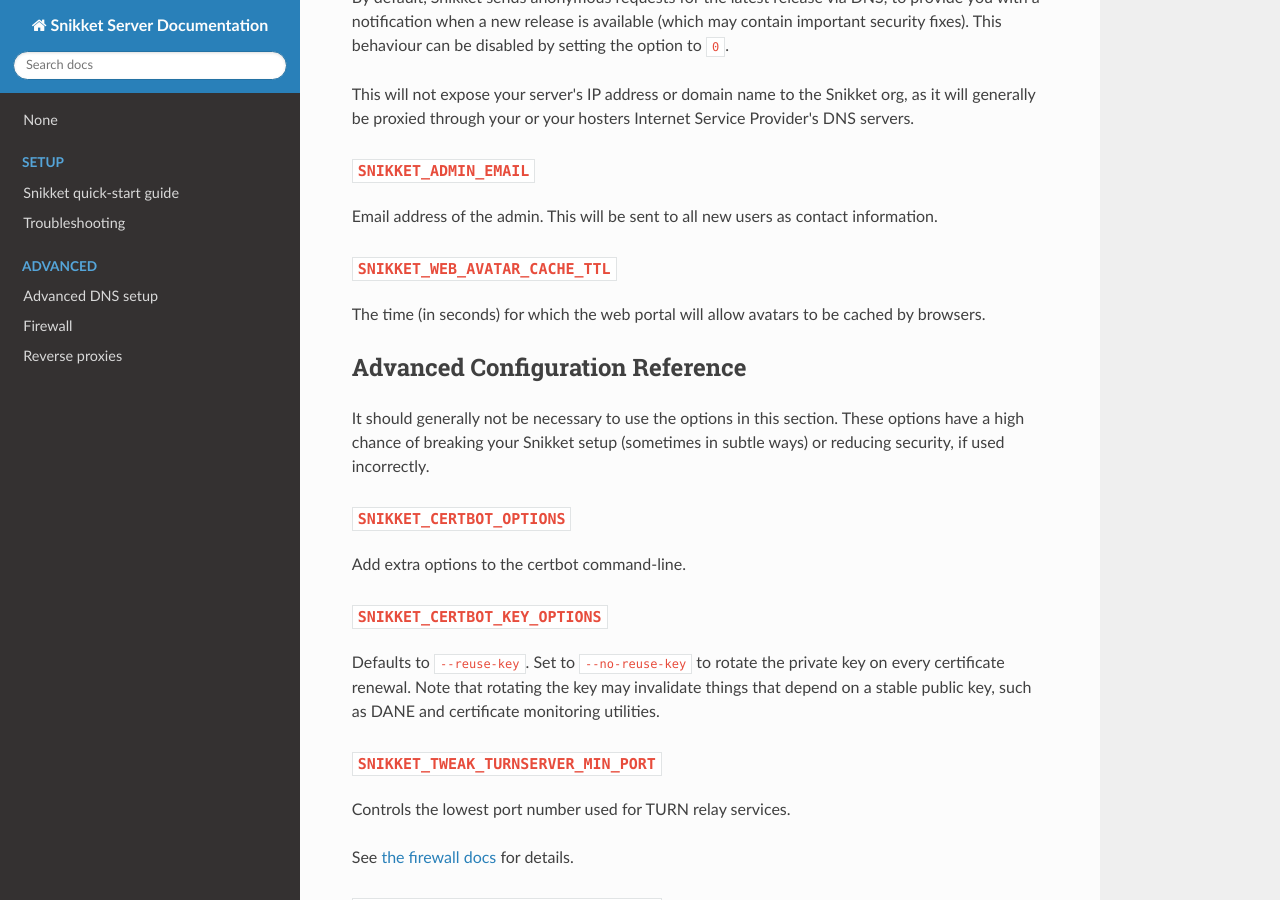
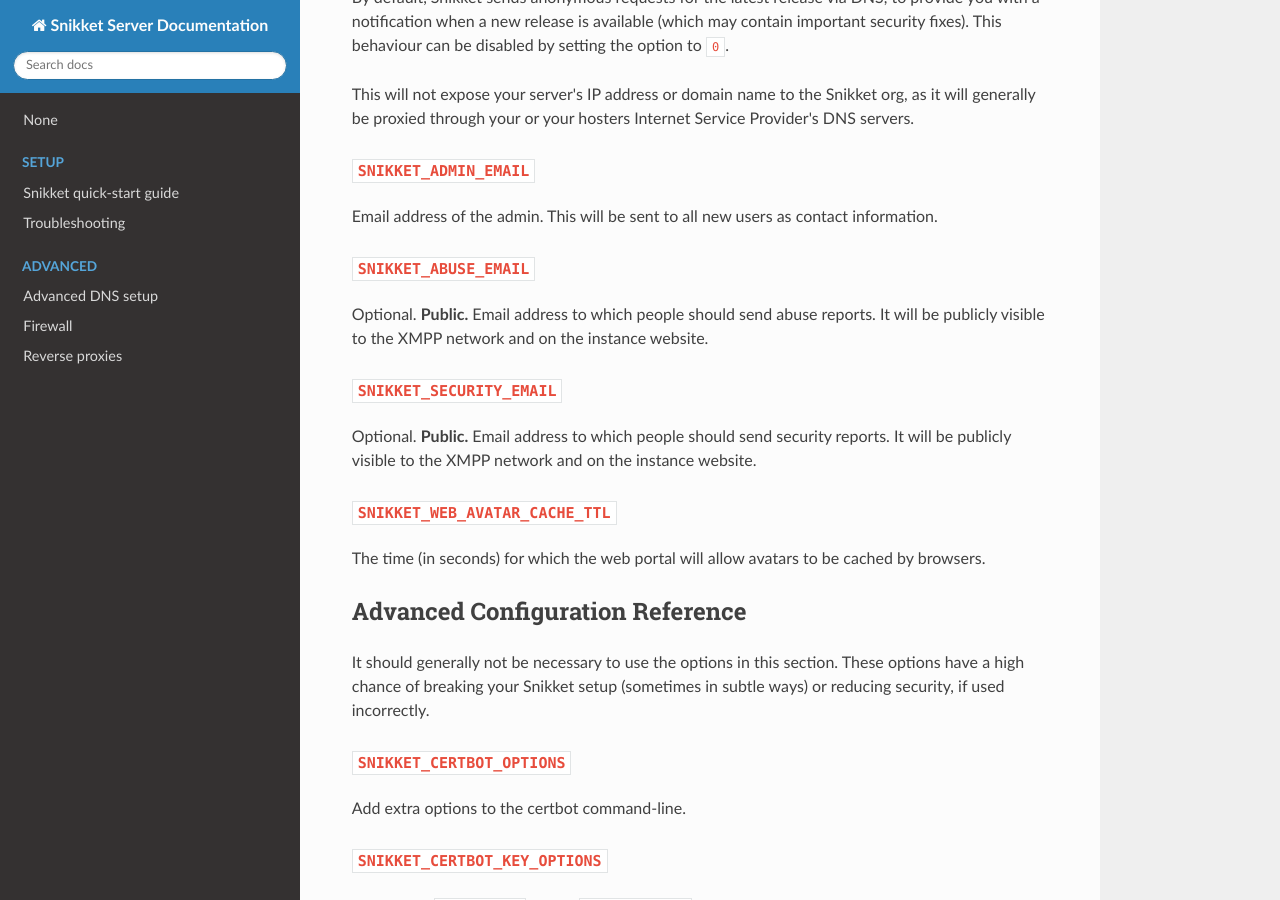
Before and after one commit to snikket-im/snikket-server, an MkDocs documentation site: the page built from docs/advanced/config.md, in a window 1280 px wide and 900 px high, scrolled down 2126 px. Built offline with MkDocs 1.6.1, drawn with Linux system fonts in a browser that asks for light colours; nearby versions of some CDN libraries.

Commit message:
Advertise contact addresses if configured

```diff
--- a/docs/advanced/config.md
+++ b/docs/advanced/config.md
@@ -75,6 +75,14 @@
 ### `SNIKKET_ADMIN_EMAIL`
 
 Email address of the admin. This will be sent to all new users as contact information.
+
+### `SNIKKET_ABUSE_EMAIL`
+
+Optional. **Public.** Email address to which people should send abuse reports. It will be publicly visible to the XMPP network and on the instance website.
+
+### `SNIKKET_SECURITY_EMAIL`
+
+Optional. **Public.** Email address to which people should send security reports. It will be publicly visible to the XMPP network and on the instance website.
 
 ### `SNIKKET_WEB_AVATAR_CACHE_TTL`
 
```
Also changed, not shown: 1 other file.
